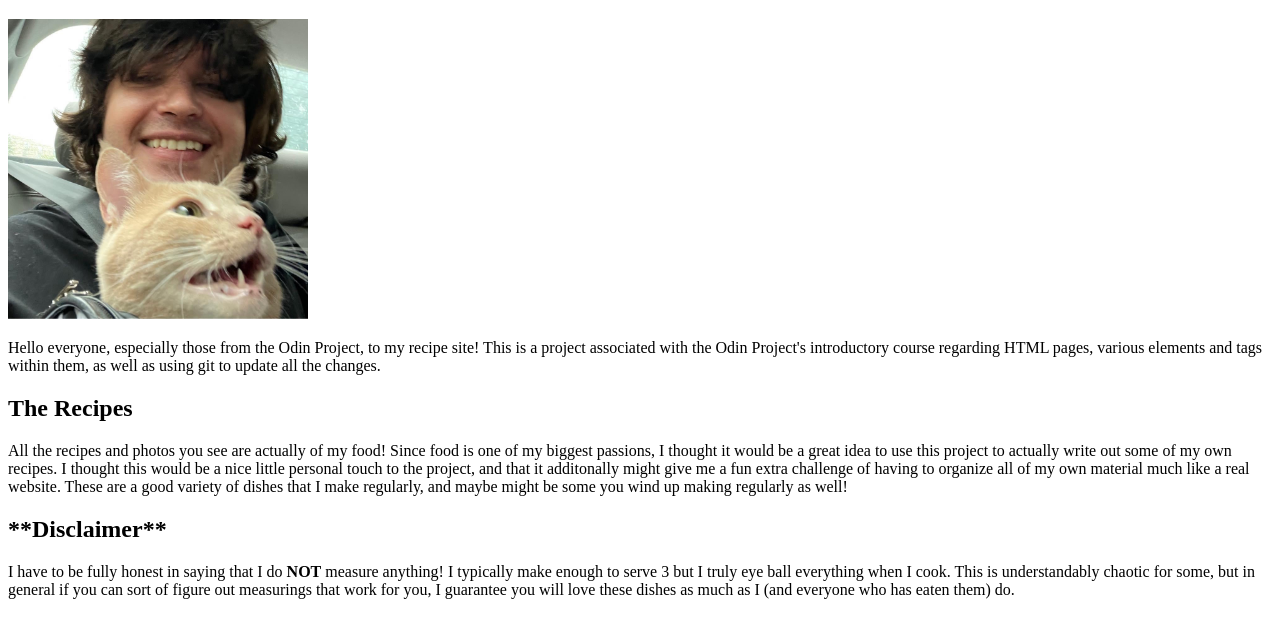
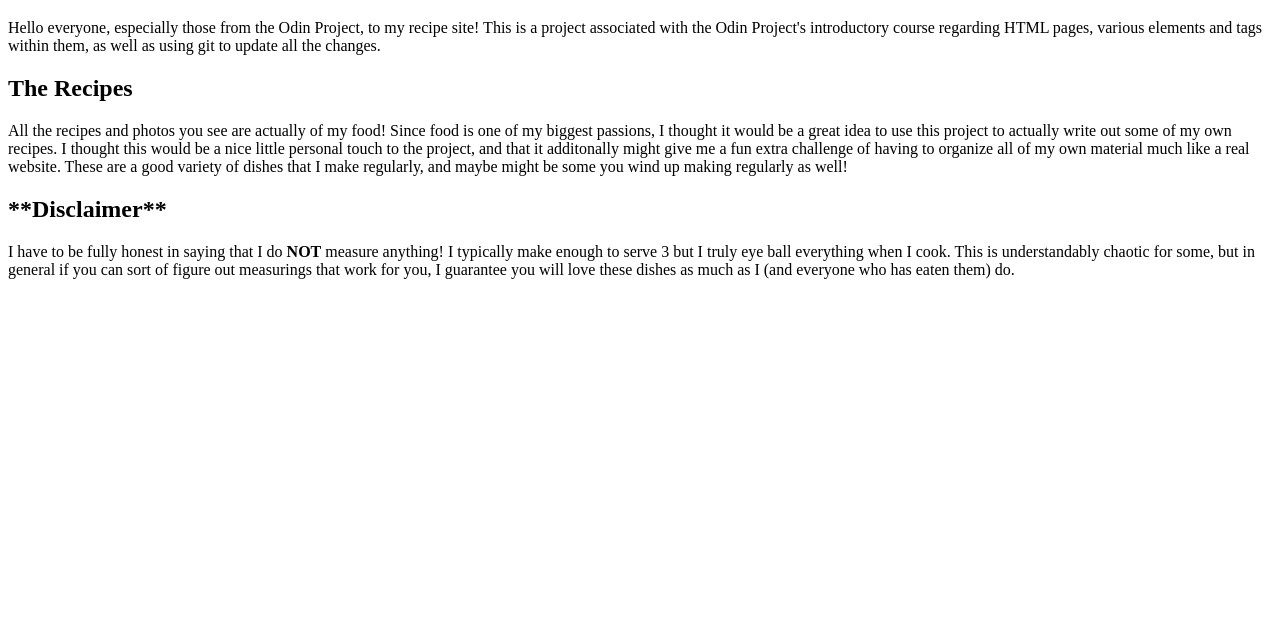
Before and after one commit to adamsjz/odin-recipes, a plain HTML site: page index.html in a window 1280 px wide. Shown: the part 87-724 px from the top of the page. Drawn offline with Linux system fonts and the light colour scheme.

Commit message:
deleted profile photo to remove rendering issues

```diff
--- a/index.html
+++ b/index.html
@@ -10,7 +10,6 @@
     </nav>
     <body>
         <h1>My Recipe Site</h1>
-        <img src="../odin-recipes/images/Profile.jpg" alt="A photo of the site author with is pet cat" height="300 px" width="300 px">
         <p>Hello everyone, especially those from the Odin Project, to my recipe site! This is a project associated with the
             Odin Project's introductory course regarding HTML pages, various elements and tags within them, as well as using git to update all the changes.
         </p>
```
Also changed, not shown: images/profile.JPG (deleted).
